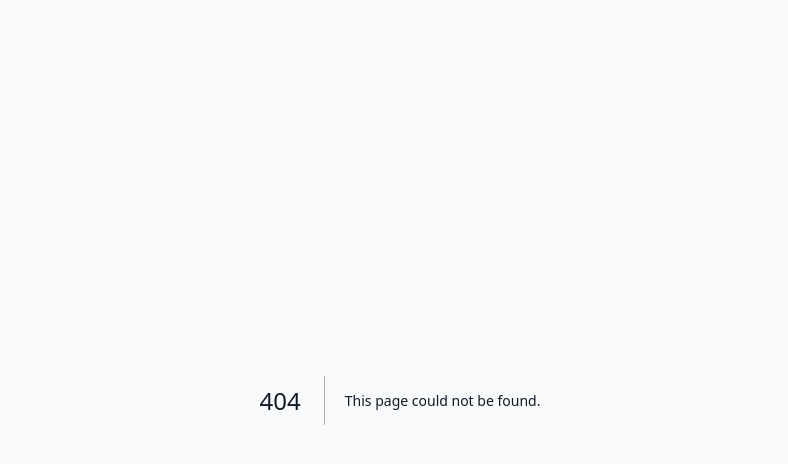
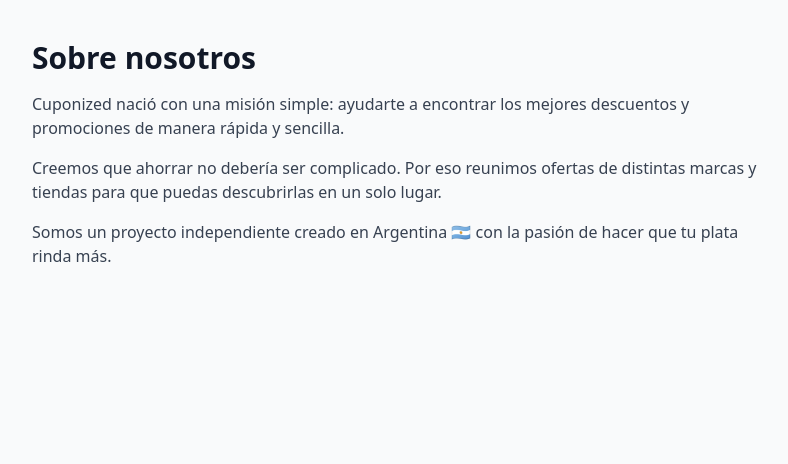
Before and after one commit to CUPONIZED/cuponized, a Next.js app: page /sobre-nosotros in a window 1280 px wide. Before the commit this address had no page. Shown: the top 464 px of the page, without its empty margins (240-1028 px from the left). Built offline with nearby package versions, Linux system fonts and the light colour scheme.

Commit message:
Create page.tsx

```diff
--- /dev/null
+++ b/app/sobre-nosotros/page.tsx
@@ -0,0 +1,21 @@
+"use client";
+
+export default function SobreNosotros() {
+  return (
+    <main className="max-w-3xl mx-auto px-4 py-10">
+      <h1 className="text-3xl font-bold mb-4">Sobre nosotros</h1>
+      <p className="text-gray-700 dark:text-neutral-300 mb-4">
+        Cuponized nació con una misión simple: ayudarte a encontrar los mejores
+        descuentos y promociones de manera rápida y sencilla.
+      </p>
+      <p className="text-gray-700 dark:text-neutral-300 mb-4">
+        Creemos que ahorrar no debería ser complicado. Por eso reunimos ofertas
+        de distintas marcas y tiendas para que puedas descubrirlas en un solo lugar.
+      </p>
+      <p className="text-gray-700 dark:text-neutral-300">
+        Somos un proyecto independiente creado en Argentina 🇦🇷 con la pasión de
+        hacer que tu plata rinda más.
+      </p>
+    </main>
+  );
+}
```
